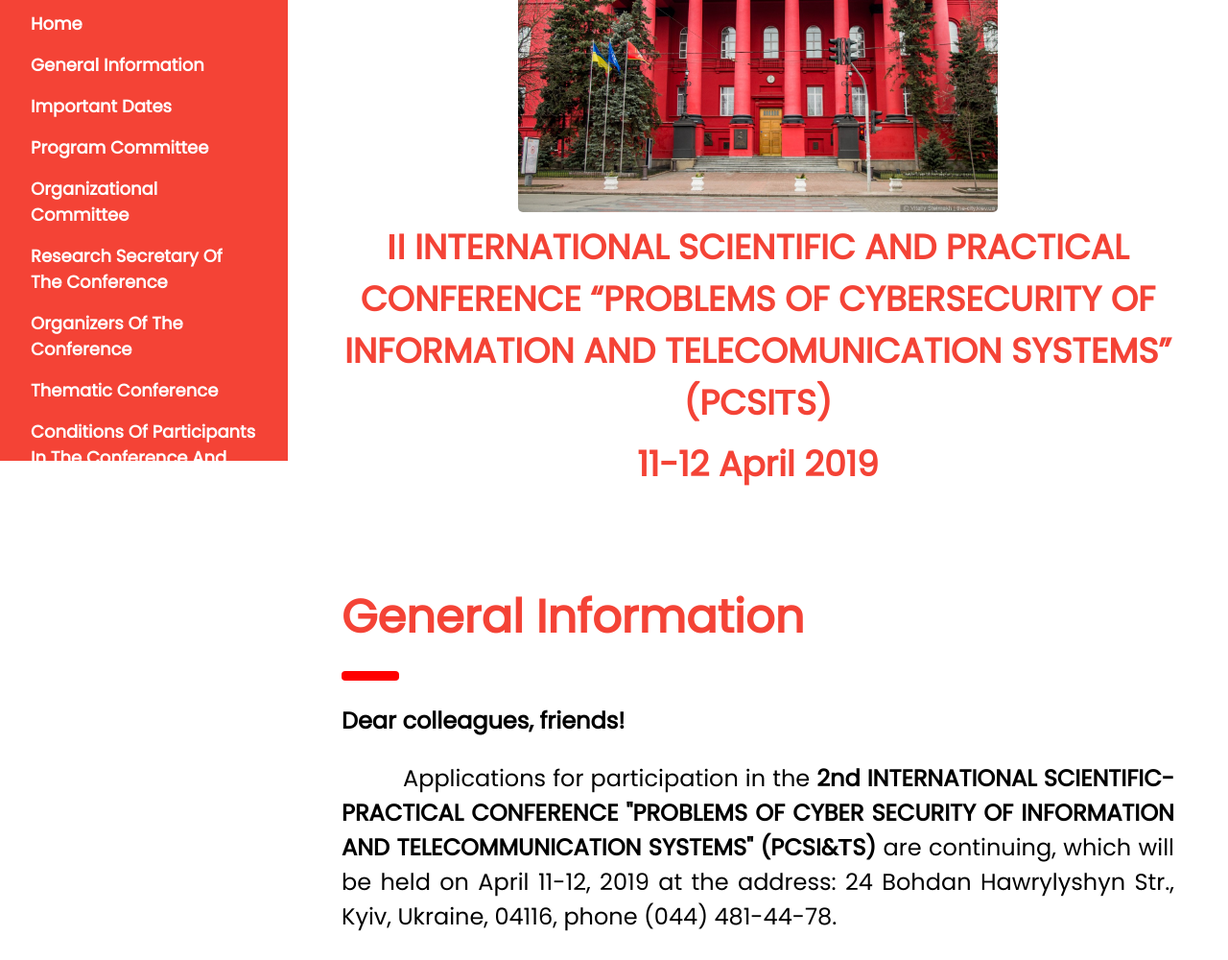
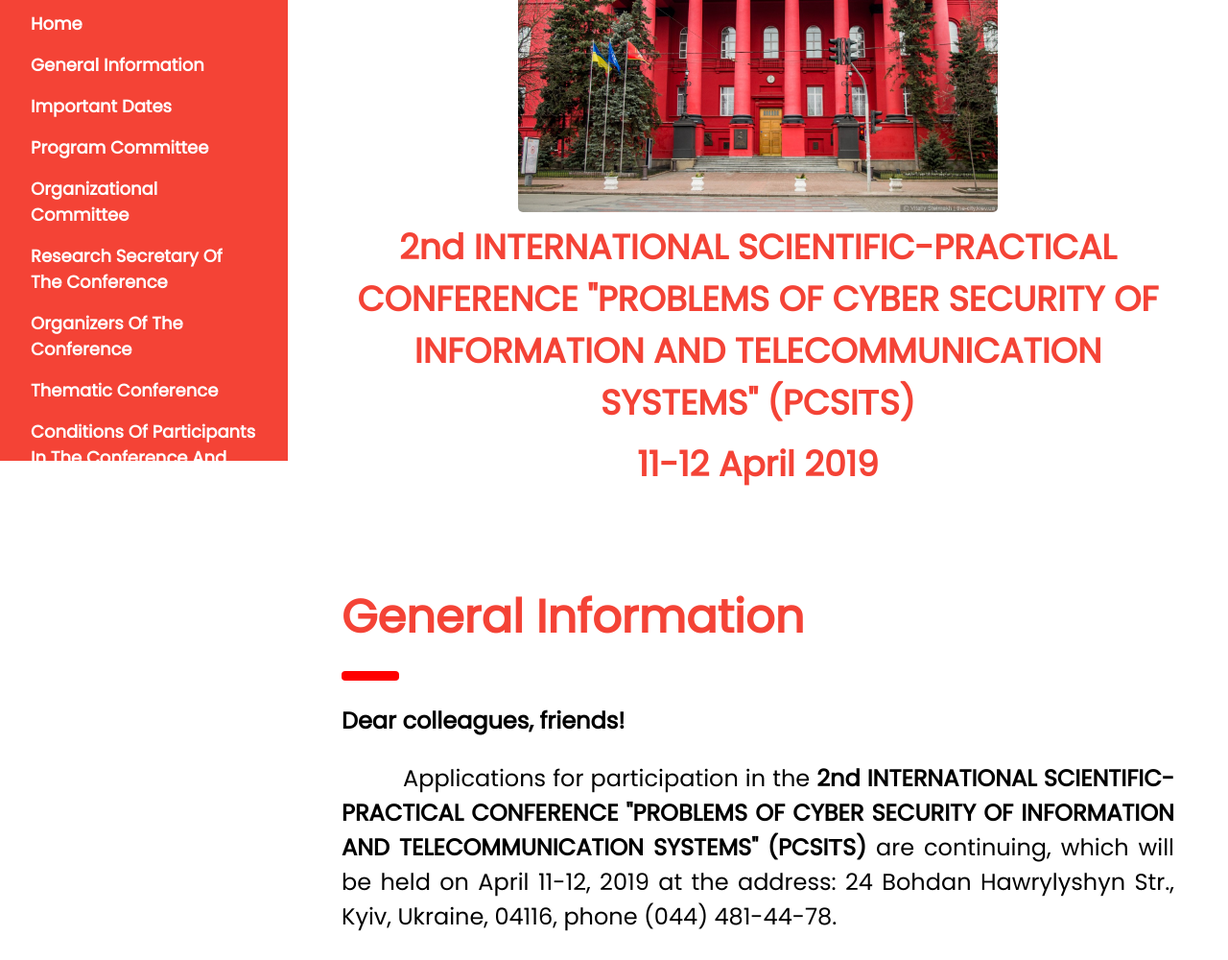
Before and after one commit to deapull/fit-conference, a plain HTML site: page en/index.html in a window 1280 px wide. Shown: the part 320-1320 px from the top of the page at 96% size. Drawn offline with nearby package versions, Linux system fonts and the light colour scheme.

Commit message:
update conference name, timetable

```diff
--- a/en/index.html
+++ b/en/index.html
@@ -71,8 +71,7 @@
         </h1>
         <img src="/img/main-image.jpg" width="500px" style="border-radius:5px;   max-width: 100%;
           height: auto;">
-        <h1 class="w3-xxlarge w3-text-red"><b>ІI INTERNATIONAL SCIENTIFIC AND PRACTICAL CONFERENCE “PROBLEMS OF
-          CYBERSECURITY OF INFORMATION AND TELECOMUNICATION SYSTEMS” (PCSIТS)</b>
+        <h1 class="w3-xxlarge w3-text-red"><b>2nd INTERNATIONAL SCIENTIFIC-PRACTICAL CONFERENCE "PROBLEMS OF CYBER SECURITY OF INFORMATION AND TELECOMMUNICATION SYSTEMS" (PCSIТS)</b>
         </h1>
         <h1 class="w3-xxlarge w3-text-red"><b>11-12 April 2019 </b></h1>
       </div>
@@ -82,9 +81,7 @@
         <hr style="width:50px;border:5px solid red" class="w3-round">
         <div style="font-size:24px;">
           <p><b>Dear colleagues, friends!</b>
-          <p style="text-indent:64px; text-align:justify; ">Applications for participation in the <b>2nd INTERNATIONAL
-            SCIENTIFIC-PRACTICAL CONFERENCE "PROBLEMS OF CYBER SECURITY OF INFORMATION AND TELECOMMUNICATION SYSTEMS"
-            (PCSI&ТS)</b> are continuing, which will be held on April 11-12, 2019 at the address: 24 Bohdan
+          <p style="text-indent:64px; text-align:justify; ">Applications for participation in the <b>2nd INTERNATIONAL SCIENTIFIC-PRACTICAL CONFERENCE "PROBLEMS OF CYBER SECURITY OF INFORMATION AND TELECOMMUNICATION SYSTEMS" (PCSIТS)</b> are continuing, which will be held on April 11-12, 2019 at the address: 24 Bohdan
             Hawrylyshyn Str., Kyiv, Ukraine, 04116, phone (044) 481-44-78.
           </p>
           </p>
@@ -98,11 +95,11 @@
         <p>Until <b>March 15 - transfer of the organizational fee.</b></p>
         <p><b>11 April, 2019:</b></p>
         - from 09:00 to 10:00 – registration of conference participants (4th floor).
-        <br>- from 09:00 to 16:00 – plenary meeting (Assembly Hall).
-        <br>- from 12:00 to 13:00 – a break in the meeting.
+        <br>- from 10:00 to 16:00 – plenary meeting (Assembly Hall).
+        <br>- from 12:30 to 13:30 – coffee break.
         <br>- from 16:30 – friendly dinner.
         <p><b>12 April, 2019:</b></p>
-        - from 10:00 to 16:00 the continuation of the Conference. Sectional meetings (see your audience
+        - from 10:00 to 14:00 the continuation of the Conference. Sectional meetings (see your audience
         number in the Conference program).
         <br>- from 14:30 – conclusions of the conference (Assembly Hall)
         <p>For more information, see the link below:</p>
```
Also changed, not shown: index.html (+6 -6 lines).
